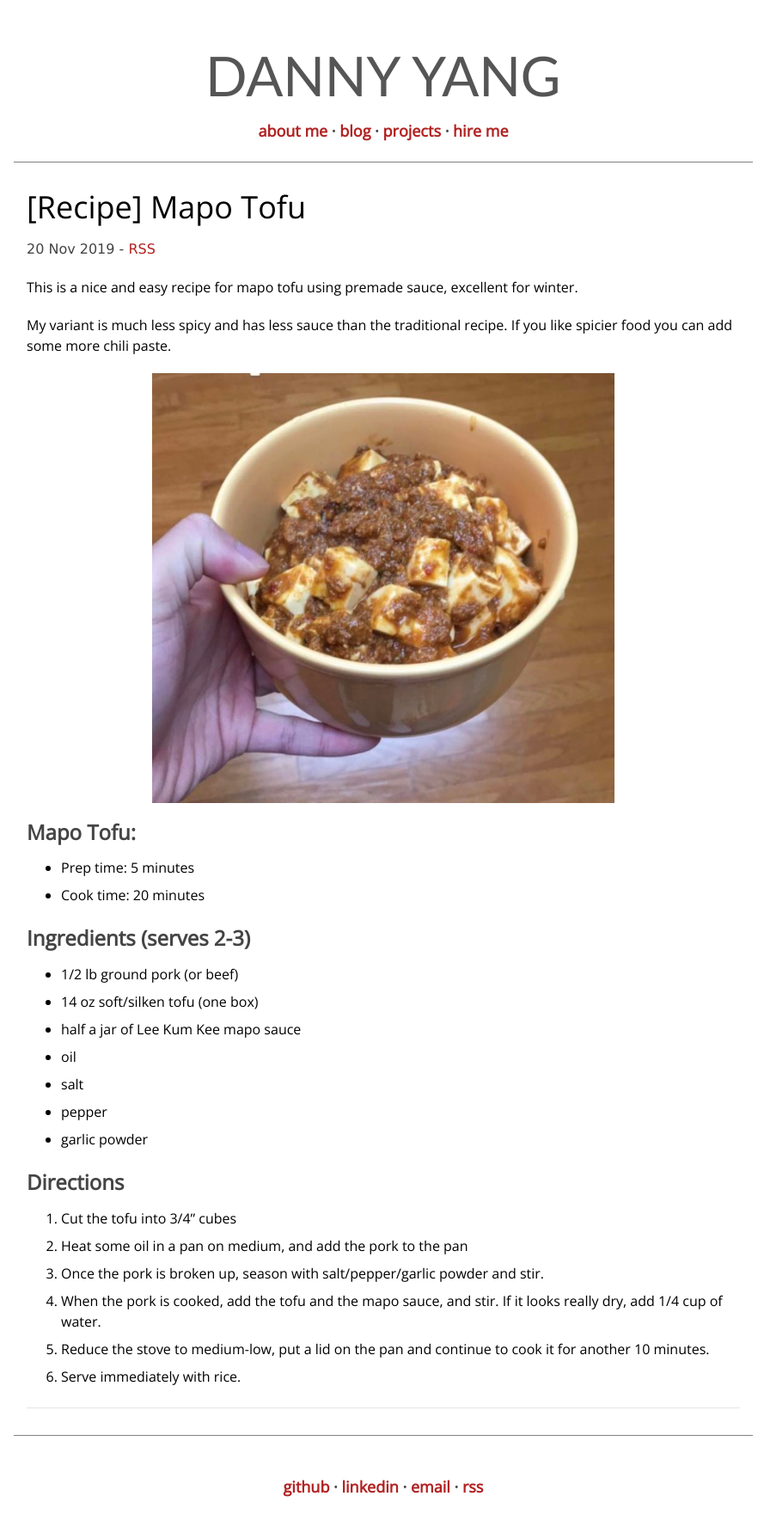
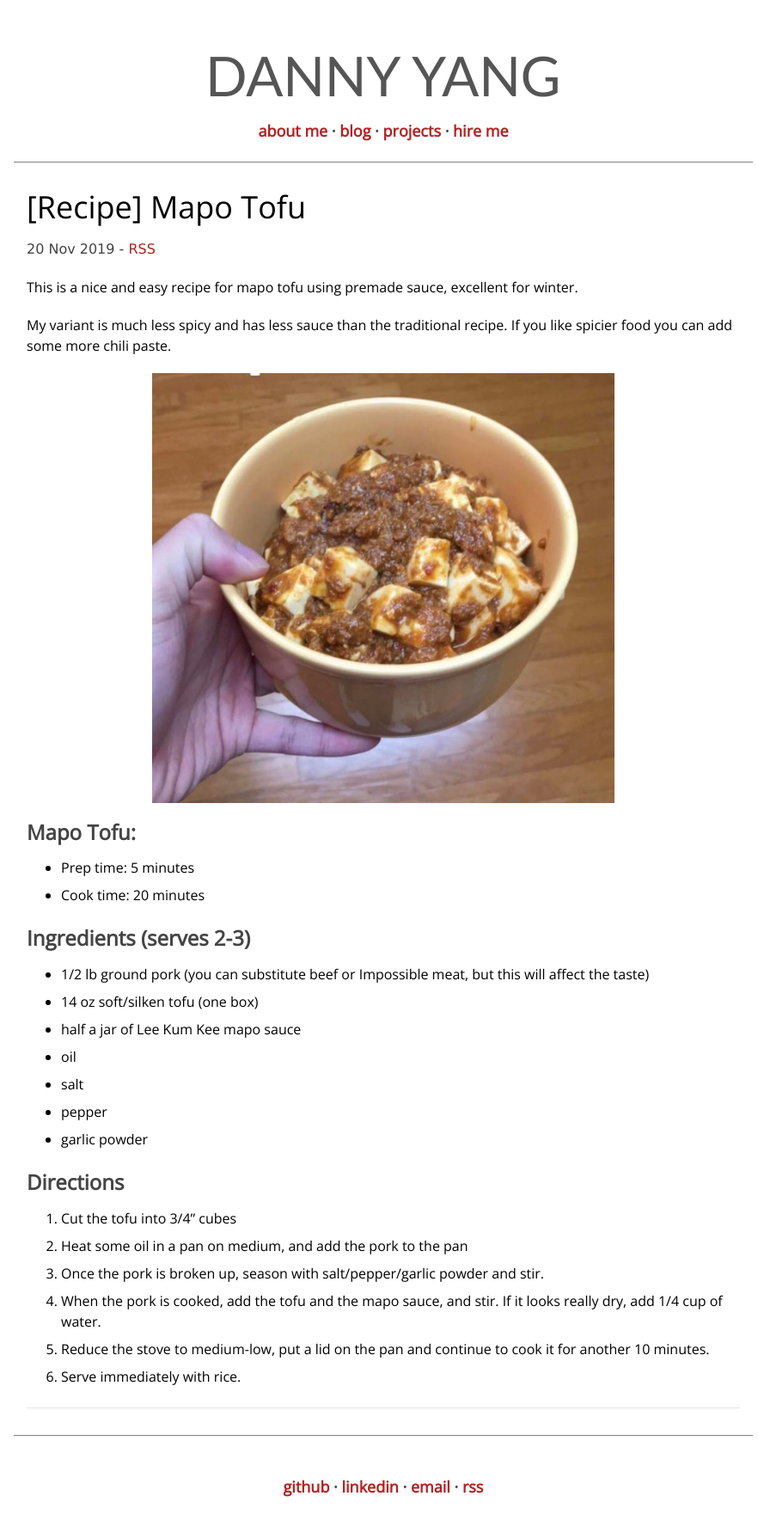
Before and after one commit to yangdanny97/yangdanny97.github.io, a Jekyll site: the page built from _posts/2019-11-20-mapo-tofu.md, in a window 1280 px wide. Shown: the whole page at 86% size, without its empty margins (194-1076 px from the left). Built offline with Jekyll 4.4.1, drawn with Linux system fonts in a browser that asks for light colours; comment, search, counter and statistics services are not loaded.

Commit message:
add recipe

```diff
--- a/_posts/2019-11-20-mapo-tofu.md
+++ b/_posts/2019-11-20-mapo-tofu.md
@@ -20,7 +20,7 @@ My variant is much less spicy and has less sauce than the traditional recipe. If
 - Cook time: 20 minutes
 
 ### Ingredients (serves 2-3)
-- 1/2 lb ground pork (or beef)
+- 1/2 lb ground pork (you can substitute beef or Impossible meat, but this will affect the taste)
 - 14 oz soft/silken tofu (one box)
 - half a jar of Lee Kum Kee mapo sauce
 - oil
```
Also changed, not shown: misc/cooking/corn_carrot_pork_soup.png (added).
